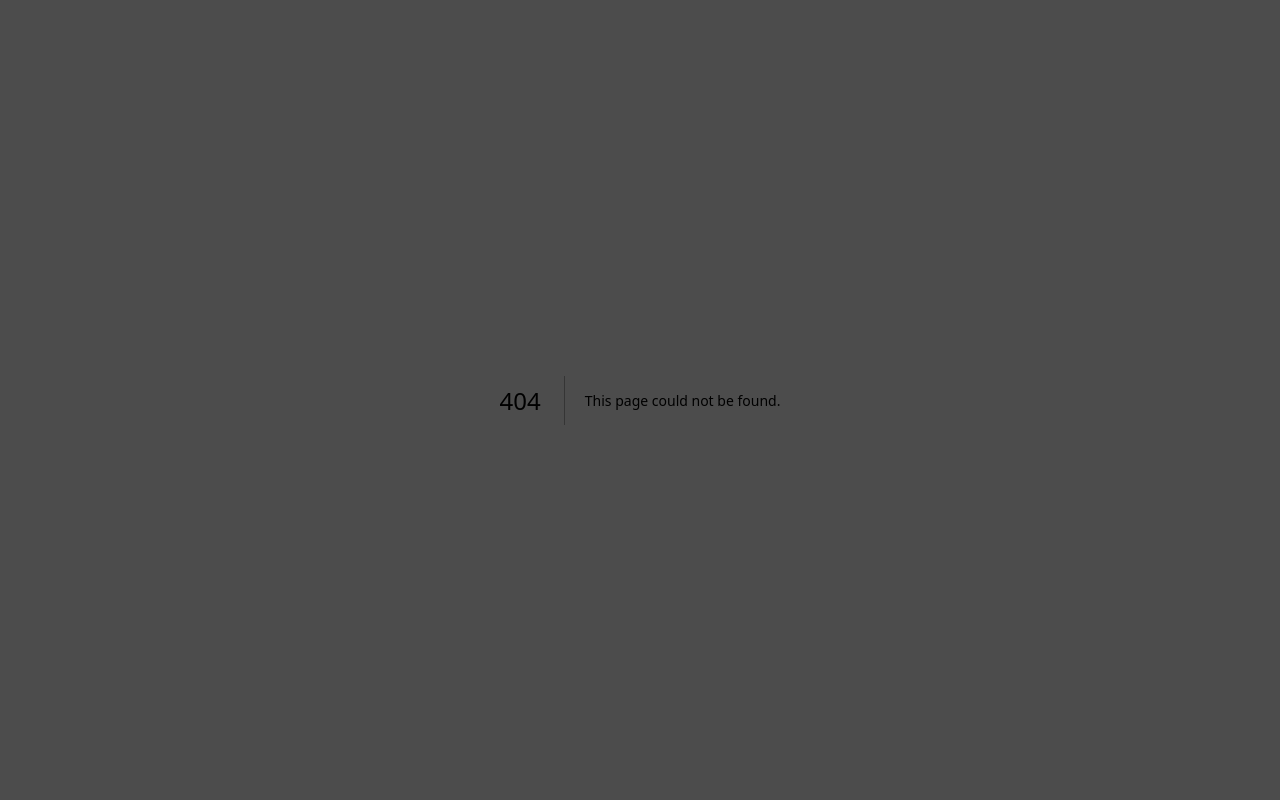
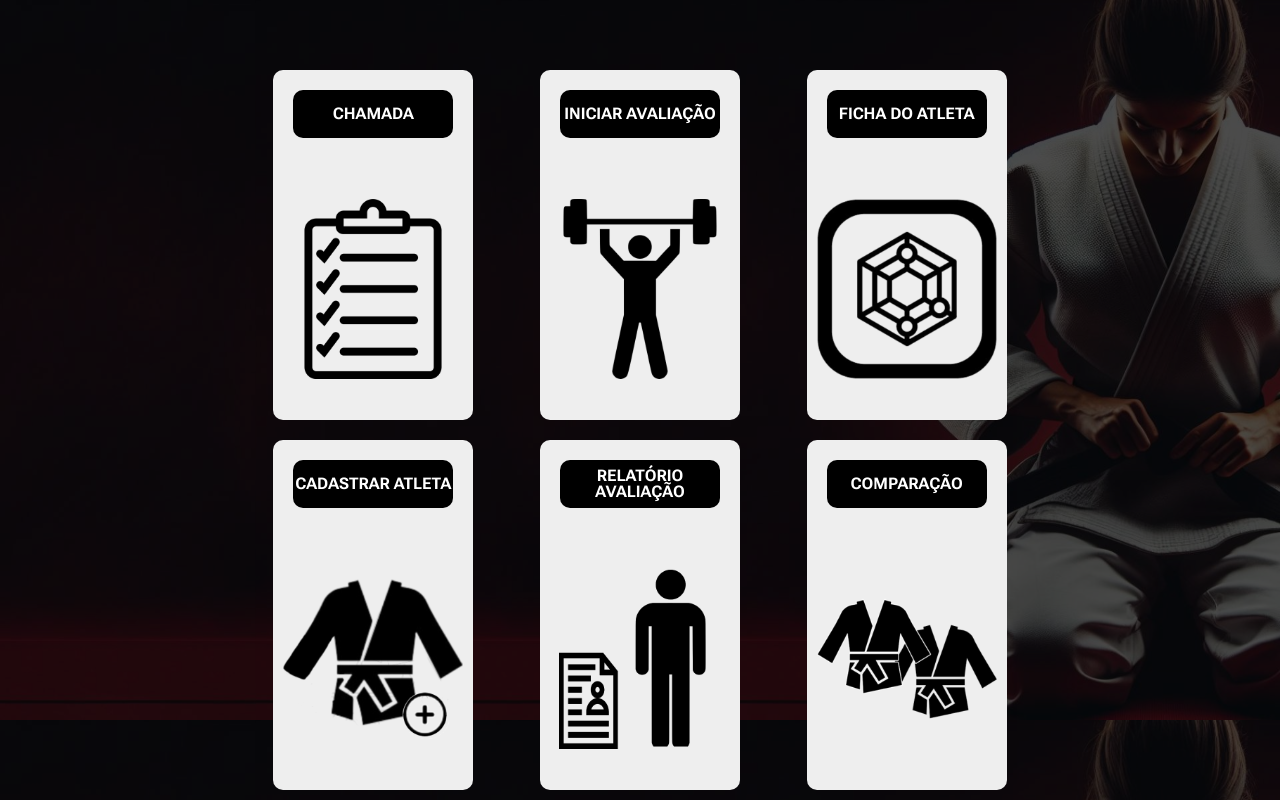
Before and after one commit to ToGatherGroup/front-sensei, a Next.js app: page /menu in a window 1280 px wide. Before the commit this address had no page. Built offline with nearby package versions, Linux system fonts and the light colour scheme.

Commit message:
Cards menu

```diff
--- /dev/null
+++ b/src/app/components/card/card.module.css
@@ -0,0 +1,78 @@
+.cardContainer {
+  background-color: #eee;
+  width: 200px;
+  height: 350px;
+  border-radius: 10px;
+
+  display: flex;
+  flex-direction: column;
+  align-items: center;
+  justify-content: center;
+
+  cursor: pointer;
+}
+
+.cardTitle {
+  flex-grow: 0;
+  display: flex;
+  justify-content: center;
+  align-items: center;
+  border-radius: 10px;
+  text-align: center;
+  height: 3em;
+  width: 80%;
+  margin: 20px auto;
+  background-color: #000;
+}
+
+.cardTitle h2 {
+  color: white;
+  font-size: 16px;
+  font-weight: 700;
+  text-transform: uppercase;
+}
+
+.icon {
+  flex-grow: 1;
+  margin: auto auto;
+  display: flex;
+  align-items: center;
+}
+
+.icon figure {
+  display: flex;
+  justify-content: center;
+}
+
+.icon img {
+  width: calc(100% - 20px);
+  margin: 0 5px;
+}
+
+@media (max-width: 800px) {
+  /* 25% smaller */
+  .cardContainer {
+    width: 150px;
+    height: 262.5px;
+  }
+
+  .cardTitle h2 {
+    font-size: 16px;
+  }
+}
+
+@media (max-width: 450px) {
+  .cardContainer {
+    width: 150px;
+    height: 262.5px;
+    margin: 5px;
+  }
+
+  .cardTitle h2 {
+    font-size: 20px;
+  }
+
+  .cardTitle {
+    width: 95%;
+  }
+}
--- /dev/null
+++ b/src/app/components/card/card.tsx
@@ -0,0 +1,36 @@
+type Props = {
+  cardTitle: string;
+  src: string;
+  width?: number;
+  height?: number;
+};
+
+import Image from "next/image";
+
+import styles from "./card.module.css";
+
+// Default size of cards icon images (if passed as prop, it'll be ignored)
+const defaultWidth = 180;
+const defaultHeight = 180;
+
+const card = ({ cardTitle, src, width, height }: Props) => {
+  return (
+    <div className={styles.cardContainer}>
+      <div className={styles.cardTitle}>
+        <h2>{cardTitle}</h2>
+      </div>
+
+      <div className={styles.icon}>
+        <figure>
+          <Image
+            src={src}
+            alt={`Ícone do ${cardTitle}`}
+            width={width ?? defaultWidth}
+            height={height ?? defaultHeight}
+          />
+        </figure>
+      </div>
+    </div>
+  );
+};
+export default card;
--- /dev/null
+++ b/src/app/menu/menu.module.css
@@ -0,0 +1,29 @@
+.container {
+  margin: 60px auto;
+  max-width: 800px;
+  display: flex;
+  flex-wrap: wrap;
+
+  justify-content: space-around;
+  align-items: center;
+  width: 80%;
+}
+
+.card {
+  flex: 1 0 10px;
+  display: flex;
+  margin: 10px;
+  justify-content: center;
+  align-items: center;
+}
+
+@media(max-width: 450px) {
+
+    .container {
+        width: 95%;
+    }
+
+    .card {
+        margin: 10px 0;
+    }
+}
--- /dev/null
+++ b/src/app/menu/page.tsx
@@ -0,0 +1,52 @@
+type Props = {};
+
+import styles from "./menu.module.css";
+
+import Card from "../components/card/card";
+
+type Card = {
+  title: string;
+  imgSrc: string;
+};
+
+//  Cards to be shown at Menu
+//  All cards here, will be automatic rendered and displayed in this order
+const cards: Card[] = [
+  {
+    title: "Chamada",
+    imgSrc: "/cards/chamada_512x512.png",
+  },
+  {
+    title: "Iniciar Avaliação",
+    imgSrc: "/cards/iniciar_avaliacao_512x512.png",
+  },
+  {
+    title: "Ficha Do Atleta",
+    imgSrc: "/cards/ficha_atleta_512x512.png",
+  },
+  {
+    title: "Cadastrar Atleta",
+    imgSrc: "/cards/cadastrar_atleta_512x512.png",
+  },
+  {
+    title: "Relatório Avaliação",
+    imgSrc: "/cards/relatorio_avaliacao_512x512.png",
+  },
+  {
+    title: "Comparação",
+    imgSrc: "/cards/comparar_atleta_512x512.png",
+  },
+];
+
+const menu = (props: Props) => {
+  return (
+    <div className={styles.container}>
+      {cards.map((card: Card) => (
+        <div className={styles.card} key={card.title}>
+          <Card cardTitle={card.title} src={card.imgSrc} />
+        </div>
+      ))}
+    </div>
+  );
+};
+export default menu;
```
